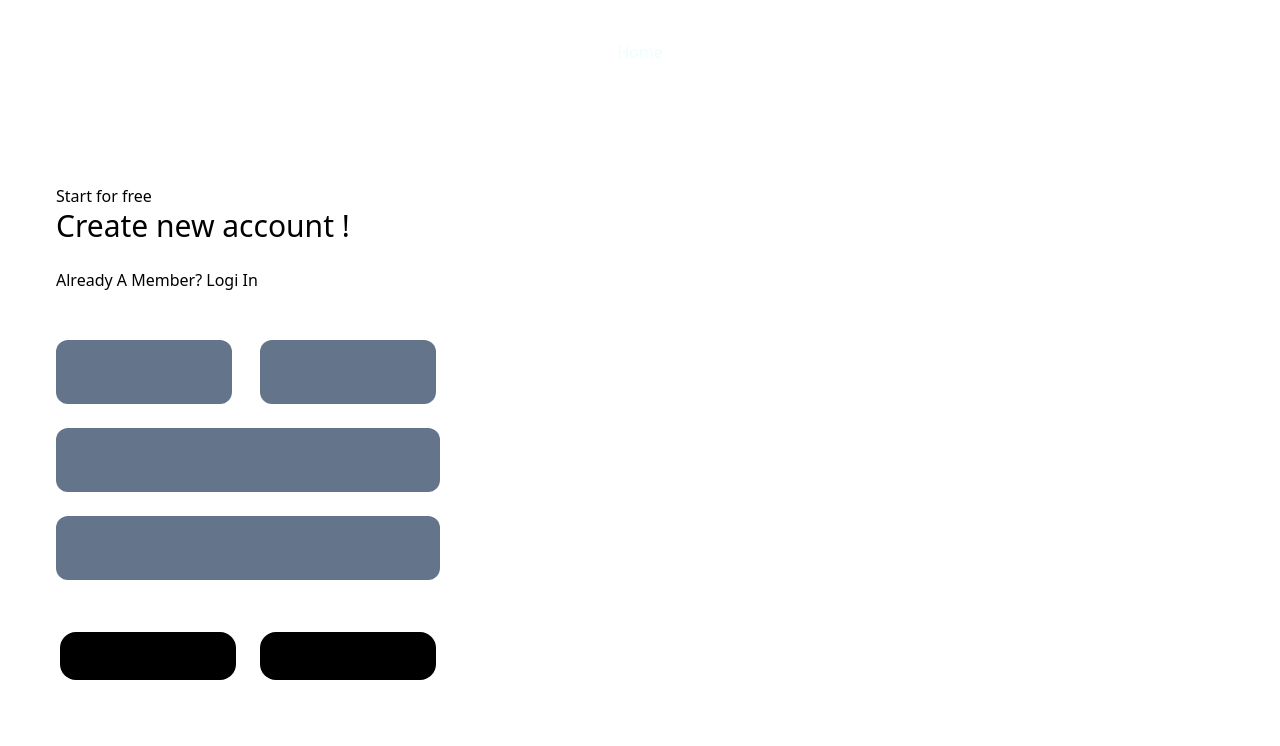
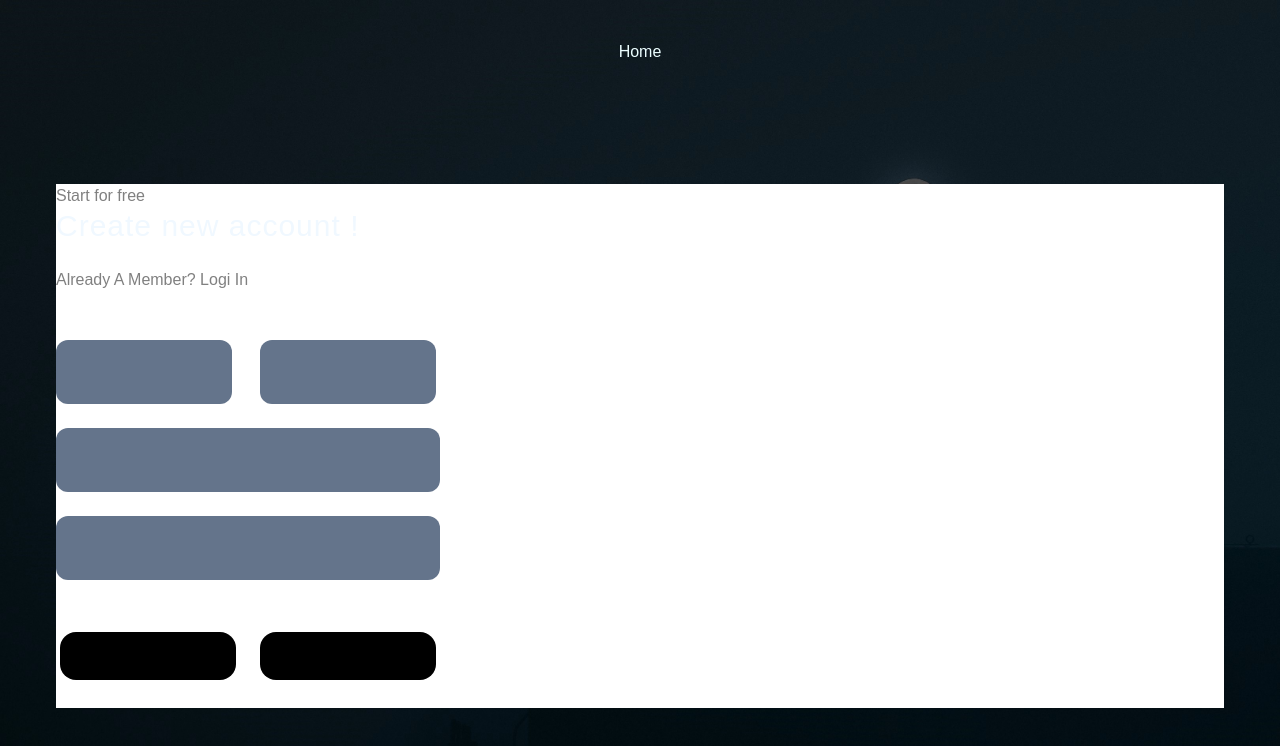
Before and after one commit to Arbin-PK/Avatar, a website: page newcount.html in a window 1280 px wide. Drawn offline with nearby package versions, Linux system fonts and the light colour scheme.

Commit message:
Add files via upload

```diff
--- /dev/null
+++ b/newcount.css
@@ -0,0 +1,26 @@
+* {
+    margin: 0;
+    box-sizing: border-box;
+    font-family: Arial, Helvetica, sans-serif;
+    list-style: none;
+}
+
+body{
+    background-image: url(pexels-pramodtiwari-13971179.jpg);
+    background-repeat: no-repeat;
+    background-size: cover;
+}
+
+#txt1{
+    color: grey;
+}
+
+h1{
+    color: aliceblue;
+    letter-spacing: 1px;
+    font-weight: bold;
+}
+
+#botao{
+    cursor: pointer;
+}
--- a/newcount.html
+++ b/newcount.html
@@ -5,7 +5,7 @@
     <meta charset="UTF-8">
     <meta name="viewport" content="width=device-width, initial-scale=1.0">
     <script src="https://cdn.tailwindcss.com"></script>
-    <link rel="stylesheet" href="../CSS/newcount.css">
+    <link rel="stylesheet" href="newcount.css">
 
     <title>Document</title>
 </head>
--- /dev/null
+++ b/package.json
@@ -0,0 +1,5 @@
+{
+  "devDependencies": {
+    "tailwindcss": "^3.4.15"
+  }
+}
```
Also changed, not shown: tailwind.config.js (added, +8 -0 lines), pexels-pramodtiwari-13971179.jpg (added), 1 other file.
